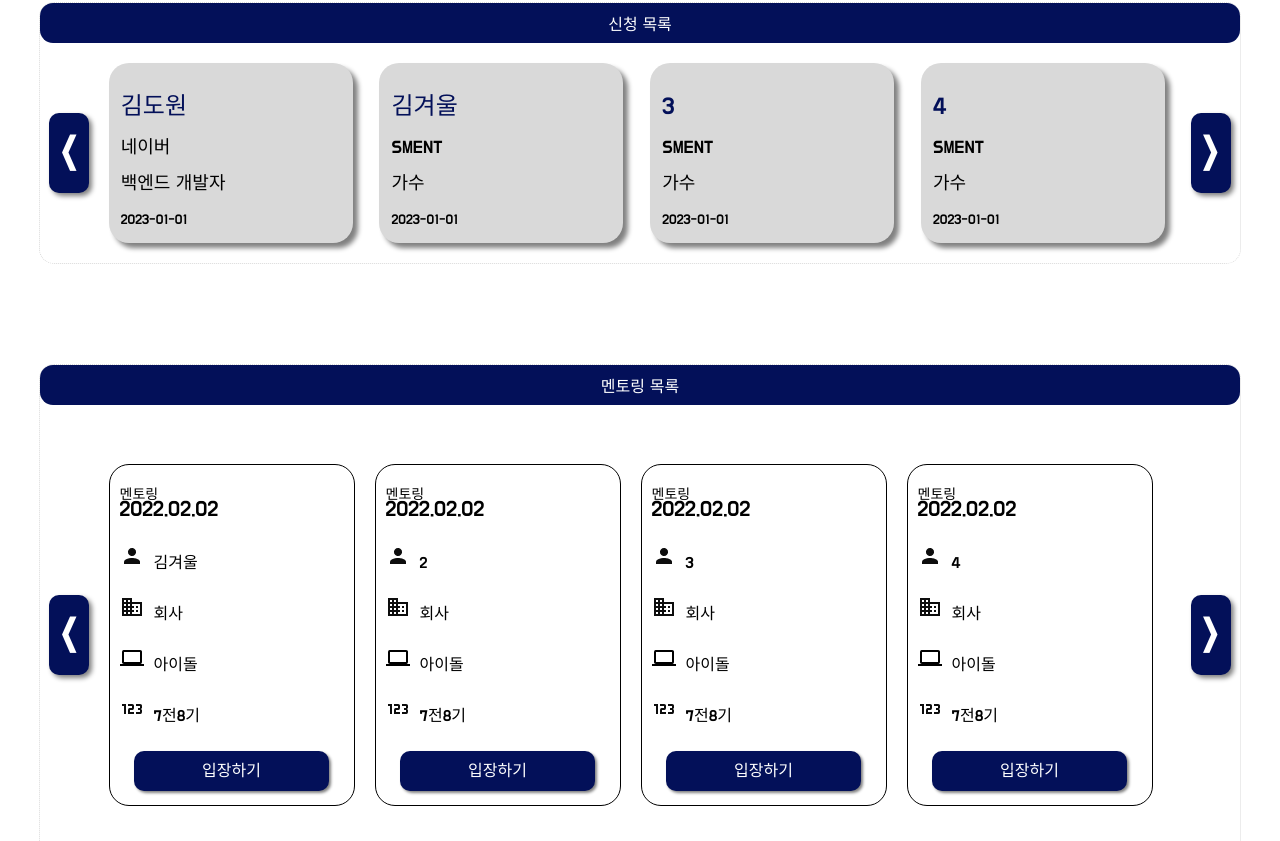
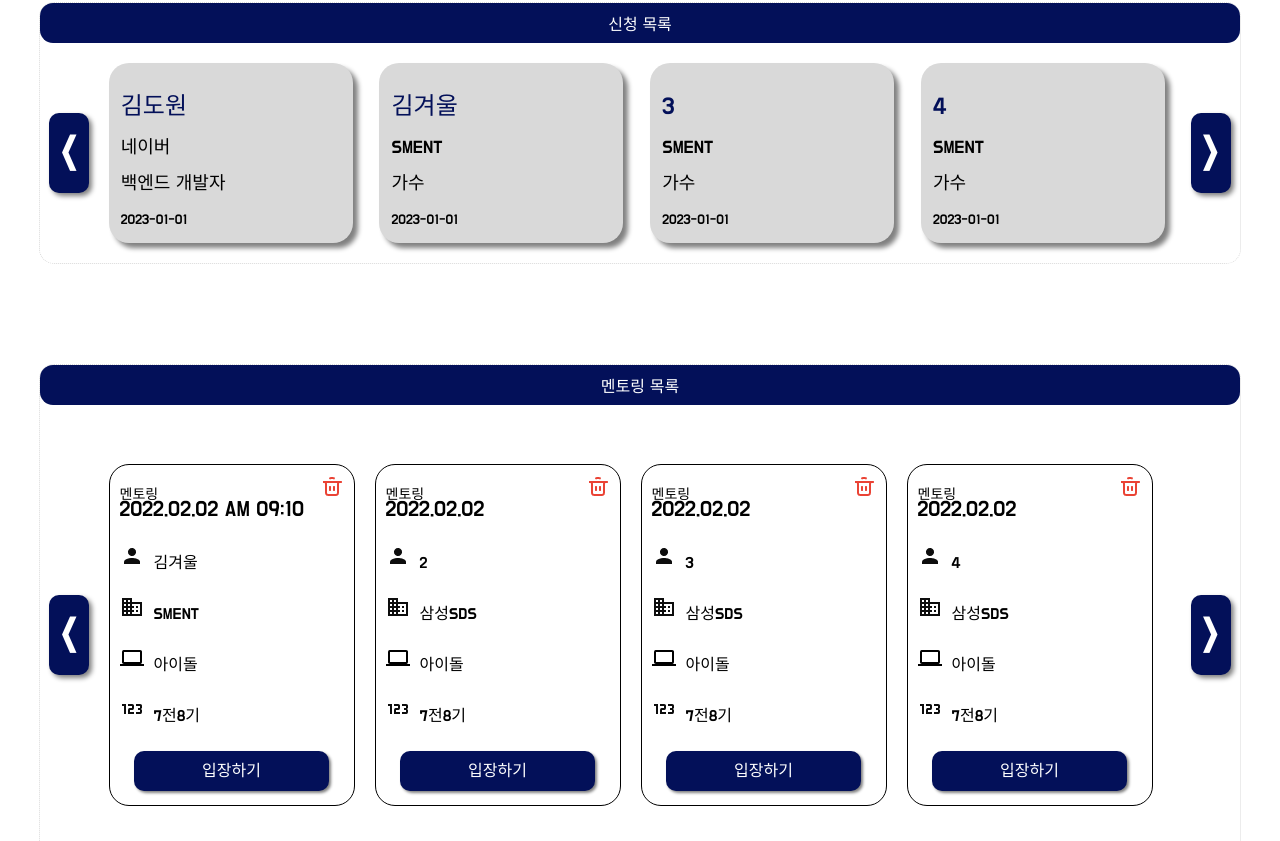
Before and after one commit to mg-glter/SSAFYCHAT, a React (Create React App) app in the folder front/: page /banner/mentoring in a window 1280 px wide. Shown: the part 372-1213 px from the top of the page. Built offline with nearby package versions, Linux system fonts and the light colour scheme; no server answers.

Commit message:
[Fix] ReservedContainer : 예약된 멘토링 쓰레기통아이콘으로 취소 기능

```diff
--- a/front/src/container/ReservationContainer.tsx
+++ b/front/src/container/ReservationContainer.tsx
@@ -18,34 +18,40 @@ function ReservationContainer(){
     const cardList = [["김도원","네이버","백엔드 개발자","2023-01-01"],["김겨울","SMENT","가수","2023-01-01"],["3","SMENT","가수","2023-01-01"],["4","SMENT","가수","2023-01-01"],["5","SMENT","가수","2023-01-01"],["6","SMENT","가수","2023-01-01"]];
     const reCardList = [
         {
-            time:"2022.02.02",
+            time:"2022.02.02 AM 09:10",
             name:"김겨울",
+            belong: "SMENT",
             job:"아이돌",
             num: "7전8기",
         },
         {
             time:"2022.02.02",
             name:"2",
+            belong: "삼성SDS",
             job:"아이돌",
             num: "7전8기",
         },{
             time:"2022.02.02",
             name:"3",
+            belong: "삼성SDS",
             job:"아이돌",
             num: "7전8기",
         },{
             time:"2022.02.02",
             name:"4",
+            belong: "삼성SDS",
             job:"아이돌",
             num: "7전8기",
         },{
             time:"2022.02.02",
             name:"5",
+            belong: "삼성SDS",
             job:"아이돌",
             num: "7전8기",
         },{
             time:"2022.02.02",
             name:"6",
+            belong: "삼성SDS",
             job:"아이돌",
             num: "7전8기",
         }
--- a/front/src/styles/widget/reserved-card.css
+++ b/front/src/styles/widget/reserved-card.css
@@ -83,7 +83,14 @@
     font-size: 14px;
     height: 20px;
     margin-top: 10px;
+    margin-right: 10px;
     line-height: 40px;
+
+    display: flex;
+    justify-content:space-between;
+}
+.cancle_btn:hover{
+    cursor: pointer;
 }
 .reserved_card_time{
     height: 40px;
--- a/front/src/widget/ReservedCard.tsx
+++ b/front/src/widget/ReservedCard.tsx
@@ -10,10 +10,14 @@ function ReservedCard(props : any){
         // 카드를 감싸는 outer
         <div className="reserved_card_outer">
             {/* 카드 본체 드래그 이벤트를 프롭스로 받아와 드래그 사용 */}
-            <div className="reserved_card"  onClick={()=>setClickCancel(true)}>
+            <div className="reserved_card">
                 <div className="reserved_card_header">
                     <div className="reserved_card_header_inner">
-                        <div className="reserved_rt">멘토링</div>
+                        <div className="reserved_rt">
+                            <div>멘토링</div>
+                            <div className="cancle_btn"><img src="/img/trash_shape_red.png" alt="삭제" onClick={()=>setClickCancel(true)}></img>
+                            </div>
+                        </div>
                         <div className="reserved_card_time">{props.info.time}</div>
                     </div>
                 </div>
@@ -23,7 +27,7 @@ function ReservedCard(props : any){
                 </div>
                 <div className="reserved_card_content_container">
                     <img className="text_img" src="/img/company_shape_black.png" alt="회사아이콘"></img>
-                    <span> 회사</span>
+                    <span> {props.info.belong}</span>
                 </div>
                 <div className="reserved_card_content_container">
                     <img className="text_img" src="/img/job_shape_black.png" alt="직업"></img>
```
Also changed, not shown: front/public/img/trash_shape_red.png (added).
